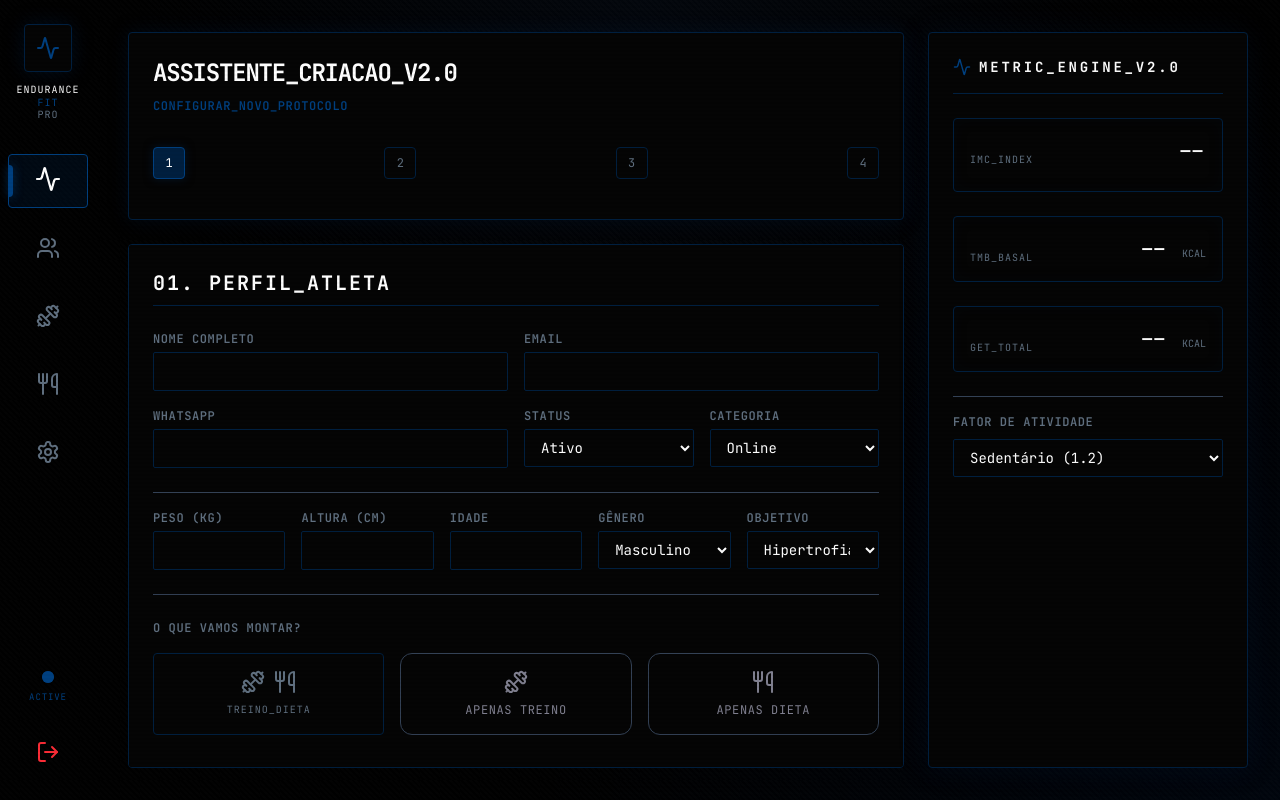
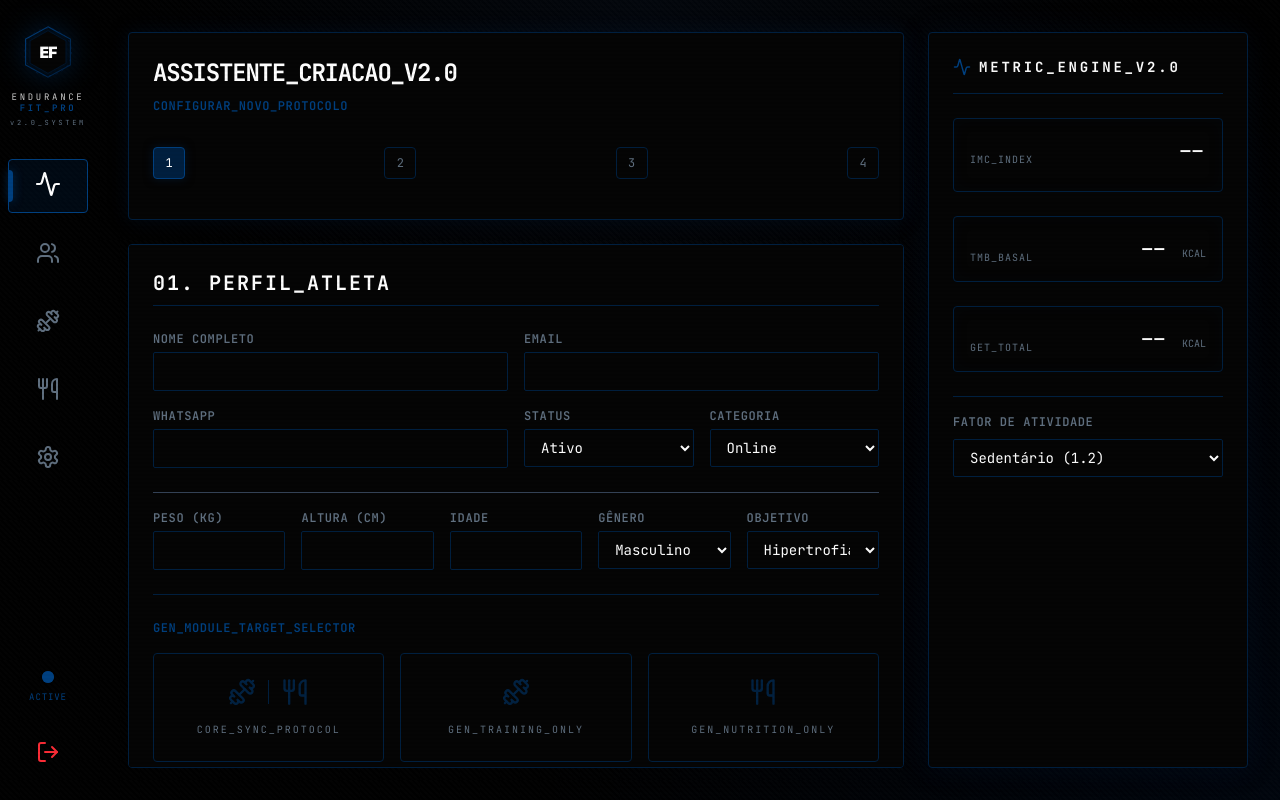
Before and after one commit to EnduranceFit/EnduranceFit-PRO-Official, a Next.js app: page / in a window 1280 px wide. Built offline with nearby package versions, Linux system fonts and the light colour scheme.

Commit message:
feat: premium logo v2.0 and fixed wizard navigation logic

```diff
--- a/components/Wizard.tsx
+++ b/components/Wizard.tsx
@@ -35,19 +35,24 @@ export default function Wizard() {
         <div className="flex flex-col items-center gap-8 w-full">
           {/* Logo */}
           <div className="flex flex-col items-center gap-3 w-full">
-            <div className="relative w-12 h-12 flex items-center justify-center rounded-sm bg-[#050505] border border-[#001F3F] shadow-[0_0_20px_rgba(0,31,63,0.4)]">
-              <Activity className="text-[#004080]" size={24} />
+            <div className="relative w-14 h-14 flex items-center justify-center">
+              <svg viewBox="0 0 100 100" className="w-full h-full drop-shadow-[0_0_15px_rgba(0,64,128,0.5)]">
+                <defs>
+                  <linearGradient id="logo-grad" x1="0%" y1="0%" x2="100%" y2="100%">
+                    <stop offset="0%" stopColor="#004080" />
+                    <stop offset="100%" stopColor="#001F3F" />
+                  </linearGradient>
+                </defs>
+                <path d="M50 5 L90 27 V73 L50 95 L10 73 V27 Z" fill="none" stroke="url(#logo-grad)" strokeWidth="2" />
+                <path d="M50 12 L82 30 V70 L50 88 L18 70 V30 Z" fill="#050505" stroke="#001F3F" strokeWidth="1" />
+                <text x="50" y="60" textAnchor="middle" fill="white" className="font-sans font-black text-[28px] tracking-tighter">EF</text>
+                <circle cx="50" cy="50" r="42" fill="none" stroke="#004080" strokeWidth="0.5" strokeDasharray="4 8" className="animate-[spin_20s_linear_infinite]" />
+              </svg>
             </div>
-            <div className="text-center font-mono text-[10px] tracking-widest leading-tight">
-              {(state.settings?.appName || 'ENDURANCEFIT PRO').toUpperCase().startsWith('ENDURANCEFIT') ? (
-                <>
-                  <span className="text-white block">ENDURANCE</span>
-                  <span className="text-[#004080] block">FIT</span>
-                  {(state.settings?.appName || 'ENDURANCEFIT PRO').substring(12) && <span className="text-[#607080] block">{(state.settings?.appName || 'ENDURANCEFIT PRO').substring(12)}</span>}
-                </>
-              ) : (
-                <span className="text-white block">{state.settings?.appName || 'ENDURANCEFIT PRO'}</span>
-              )}
+            <div className="text-center font-mono text-[9px] tracking-[0.3em] leading-tight">
+              <span className="text-white block opacity-80">ENDURANCE</span>
+              <span className="text-[#004080] block font-bold">FIT_PRO</span>
+              <span className="text-[#607080] block text-[7px] mt-1">v2.0_SYSTEM</span>
             </div>
           </div>
 
@@ -107,19 +112,16 @@ export default function Wizard() {
       {/* Main Content Area */}
       <main className="flex-1 h-full relative z-0 flex flex-col overflow-hidden">
         {/* Mobile Header */}
-        <header className="md:hidden flex items-center justify-between p-4 glass-panel border-b border-[#334155] z-20">
-          <div className="flex items-center gap-2">
-            <Activity className="text-[#3b82f6]" size={24} />
-            <span className="tech-heading text-lg">
-              {(state.settings?.appName || 'ENDURANCEFIT PRO').toUpperCase().startsWith('ENDURANCEFIT') ? (
-                <>
-                  <span className="text-white">ENDURANCE</span>
-                  <span className="text-blue-700">FIT</span>
-                  {(state.settings?.appName || 'ENDURANCEFIT PRO').substring(12)}
-                </>
-              ) : (
-                <span className="text-white">{state.settings?.appName || 'ENDURANCEFIT PRO'}</span>
-              )}
+        <header className="md:hidden flex items-center justify-between p-4 bg-[#050505] border-b border-[#001F3F] z-20">
+          <div className="flex items-center gap-3">
+             <div className="w-8 h-8 flex items-center justify-center">
+                <svg viewBox="0 0 100 100" className="w-full h-full">
+                  <path d="M50 5 L90 27 V73 L50 95 L10 73 V27 Z" fill="none" stroke="#004080" strokeWidth="4" />
+                  <text x="50" y="62" textAnchor="middle" fill="white" className="font-sans font-black text-[35px]">EF</text>
+                </svg>
+             </div>
+            <span className="tech-heading text-sm tracking-widest text-white uppercase">
+               SYSTEM_PRO_v2.0
             </span>
           </div>
           <button onClick={() => setMobileMenuOpen(!mobileMenuOpen)} className="text-white">
--- a/components/tabs/DashboardTab.tsx
+++ b/components/tabs/DashboardTab.tsx
@@ -24,6 +24,7 @@ export default function DashboardTab() {
 
   const [customWorkout, setCustomWorkout] = useState<Partial<WorkoutTemplate>>({ exercises: [] });
   const [customDiet, setCustomDiet] = useState<Partial<DietTemplate>>({ meals: [] });
+  const [isProcessing, setIsProcessing] = useState(false);
 
   // Athlete Form State
   const [athlete, setAthlete] = useState<Partial<Athlete>>({
@@ -118,14 +119,23 @@ export default function DashboardTab() {
       if (!athlete.name) return setModal({ type: 'alert', message: 'Nome é obrigatório' });
       if (!creationType) return setModal({ type: 'alert', message: 'Selecione o que deseja montar' });
 
-      // Eager saving
-      saveAthlete(athlete as Athlete);
-
-      if (creationType === 'diet') setStep(3);
-      else setStep(2);
+      setIsProcessing(true);
+      setTimeout(() => {
+        saveAthlete(athlete as Athlete);
+        if (creationType === 'diet') setStep(3);
+        else setStep(2);
+        setIsProcessing(false);
+      }, 800);
     } else if (step === 2) {
-      if (creationType === 'both') setStep(3);
-      else setStep(4);
+      if (creationType === 'both') {
+        setIsProcessing(true);
+        setTimeout(() => {
+          setStep(3);
+          setIsProcessing(false);
+        }, 600);
+      } else {
+        setStep(4);
+      }
     } else if (step === 3) {
       setStep(4);
     }
@@ -195,7 +205,21 @@ export default function DashboardTab() {
           </div>
         </div>
 
-        <div className="bg-[#050505] border border-[#001F3F] p-6 flex-1 overflow-y-auto rounded-sm">
+        <div className="bg-[#050505] border border-[#001F3F] p-6 flex-1 overflow-y-auto rounded-sm relative">
+          <AnimatePresence>
+            {isProcessing && (
+              <motion.div
+                initial={{ opacity: 0 }}
+                animate={{ opacity: 1 }}
+                exit={{ opacity: 0 }}
+                className="absolute inset-0 z-50 bg-black/80 backdrop-blur-md flex flex-col items-center justify-center p-6 text-center"
+              >
+                <div className="w-16 h-16 border-4 border-t-[#004080] border-r-transparent border-b-[#004080] border-l-transparent rounded-full animate-spin mb-4" />
+                <h3 className="tech-heading text-white text-lg animate-pulse tracking-widest">INITIALIZING_MODULE...</h3>
+                <p className="font-mono text-[10px] text-[#004080] mt-2">ACCESSING_KERNEL_v2.0_ENGINE</p>
+              </motion.div>
+            )}
+          </AnimatePresence>
           {step === 1 && (
             <motion.div initial={{ opacity: 0 }} animate={{ opacity: 1 }} className="space-y-6">
               <h3 className="tech-heading text-xl text-white border-b border-[#001F3F] pb-2">01. PERFIL_ATLETA</h3>
@@ -263,29 +287,45 @@ export default function DashboardTab() {
                 </div>
               </div>
 
-              <div className="pt-6 border-t border-[#334155]">
-                <h4 className="tech-label mb-4">O que vamos montar?</h4>
+              <div className="pt-6 border-t border-[#001F3F]">
+                <h4 className="tech-label mb-4 text-[#004080]">GEN_MODULE_TARGET_SELECTOR</h4>
                 <div className="grid grid-cols-1 md:grid-cols-3 gap-4">
                   <button
                     onClick={() => setCreationType('both')}
-                    className={clsx("p-4 border rounded-sm flex flex-col items-center gap-2 transition-all group", creationType === 'both' ? "border-[#004080] bg-[#001F3F]/20 text-white" : "border-[#001F3F] text-[#607080] hover:border-[#004080]")}
+                    className={clsx(
+                      "p-6 border rounded-sm flex flex-col items-center gap-4 transition-all group relative overflow-hidden",
+                      creationType === 'both' ? "border-[#004080] bg-[#001F3F]/20 text-white shadow-[0_0_20px_rgba(0,64,128,0.2)]" : "border-[#001F3F] text-[#607080] hover:border-[#004080] bg-transparent"
+                    )}
                   >
-                    <div className="flex gap-2 group-hover:scale-110 transition-transform"><Dumbbell size={24} /><Utensils size={24} /></div>
-                    <span className="font-mono uppercase tracking-widest text-[10px]">TREINO_DIETA</span>
+                    <div className="flex gap-3 group-hover:scale-110 transition-transform relative z-10">
+                      <Dumbbell size={28} className={creationType === 'both' ? "text-white" : "text-[#004080] opacity-50"} />
+                      <div className="w-px h-6 bg-[#001F3F] self-center" />
+                      <Utensils size={28} className={creationType === 'both' ? "text-white" : "text-[#004080] opacity-50"} />
+                    </div>
+                    <span className="font-mono uppercase tracking-[0.2em] text-[10px] relative z-10">CORE_SYNC_PROTOCOL</span>
+                    {creationType === 'both' && <div className="absolute inset-0 bg-gradient-to-br from-[#004080]/10 to-transparent animate-pulse" />}
                   </button>
+
                   <button
                     onClick={() => setCreationType('workout')}
-                    className={clsx("p-4 border rounded-xl flex flex-col items-center gap-2 transition-all", creationType === 'workout' ? "border-[#3b82f6] bg-[rgba(59,130,246,0.1)] text-[#3b82f6]" : "border-[#334155] text-[#808090] hover:border-[#808090]")}
+                    className={clsx(
+                      "p-6 border rounded-sm flex flex-col items-center gap-4 transition-all group relative overflow-hidden",
+                      creationType === 'workout' ? "border-[#004080] bg-[#001F3F]/20 text-white shadow-[0_0_20px_rgba(0,64,128,0.2)]" : "border-[#001F3F] text-[#607080] hover:border-[#004080]"
+                    )}
                   >
-                    <Dumbbell size={24} />
-                    <span className="font-mono uppercase tracking-wider text-xs">Apenas Treino</span>
+                    <Dumbbell size={28} className={creationType === 'workout' ? "text-white group-hover:scale-110 transition-transform" : "text-[#004080] opacity-50"} />
+                    <span className="font-mono uppercase tracking-[0.2em] text-[10px]">GEN_TRAINING_ONLY</span>
                   </button>
+
                   <button
                     onClick={() => setCreationType('diet')}
-                    className={clsx("p-4 border rounded-xl flex flex-col items-center gap-2 transition-all", creationType === 'diet' ? "border-[#3b82f6] bg-[rgba(59,130,246,0.1)] text-[#3b82f6]" : "border-[#334155] text-[#808090] hover:border-[#808090]")}
+                    className={clsx(
+                      "p-6 border rounded-sm flex flex-col items-center gap-4 transition-all group relative overflow-hidden",
+                      creationType === 'diet' ? "border-[#004080] bg-[#001F3F]/20 text-white shadow-[0_0_20px_rgba(0,64,128,0.2)]" : "border-[#001F3F] text-[#607080] hover:border-[#004080]"
+                    )}
                   >
-                    <Utensils size={24} />
-                    <span className="font-mono uppercase tracking-wider text-xs">Apenas Dieta</span>
+                    <Utensils size={28} className={creationType === 'diet' ? "text-white group-hover:scale-110 transition-transform" : "text-[#004080] opacity-50"} />
+                    <span className="font-mono uppercase tracking-[0.2em] text-[10px]">GEN_NUTRITION_ONLY</span>
                   </button>
                 </div>
               </div>
@@ -303,7 +343,7 @@ export default function DashboardTab() {
 
           {step === 2 && (
             <motion.div initial={{ opacity: 0 }} animate={{ opacity: 1 }} className="space-y-6">
-              <h3 className="tech-heading text-xl text-white border-b border-[#334155] pb-2">2. Configuração de Treino</h3>
+              <h3 className="tech-heading text-xl text-white border-b border-[#001F3F] pb-2">02. GEN_MODULE_WORKOUT</h3>
               <p className="text-[#808090] font-mono text-sm">Selecione um modelo ou crie do zero.</p>
 
               <div>
@@ -340,7 +380,7 @@ export default function DashboardTab() {
 
           {step === 3 && (
             <motion.div initial={{ opacity: 0 }} animate={{ opacity: 1 }} className="space-y-6">
-              <h3 className="tech-heading text-xl text-white border-b border-[#334155] pb-2">3. Configuração de Dieta</h3>
+              <h3 className="tech-heading text-xl text-white border-b border-[#001F3F] pb-2">03. GEN_MODULE_DIET</h3>
               <p className="text-[#808090] font-mono text-sm">Selecione um modelo ou crie do zero.</p>
 
               <div>
@@ -364,7 +404,7 @@ export default function DashboardTab() {
                 </select>
               </div>
 
-              <div className="border border-[#334155] rounded-xl p-4 bg-black/20">
+              <div className="border border-[#001F3F] rounded-sm p-4 bg-black/20">
                 <DietBuilder template={customDiet} onChange={setCustomDiet} />
               </div>
 
@@ -377,14 +417,14 @@ export default function DashboardTab() {
 
           {step === 4 && (
             <motion.div initial={{ opacity: 0 }} animate={{ opacity: 1 }} className="space-y-6">
-              <h3 className="tech-heading text-xl text-white border-b border-[#334155] pb-2">4. Revisar e Exportar</h3>
+              <h3 className="tech-heading text-xl text-white border-b border-[#001F3F] pb-2">04. FINALIZAR_PROTOCOLO</h3>
 
-              <div className="bg-[#1e293b] p-6 rounded-xl border border-[#3b82f6]">
+              <div className="bg-[#050505] p-6 rounded-sm border border-[#004080] shadow-[0_0_20px_rgba(0,64,128,0.1)]">
                 <div className="flex items-center gap-4 mb-4">
-                  <CheckCircle className="text-[#3b82f6]" size={32} />
+                  <CheckCircle className="text-[#004080]" size={32} />
                   <div>
-                    <h4 className="tech-heading text-lg text-white">Protocolo Pronto</h4>
-                    <p className="tech-label text-[#3b82f6]">Atleta: {athlete.name}</p>
+                    <h4 className="tech-heading text-lg text-white uppercase">SUCCESS_PROTO_GEN</h4>
+                    <p className="tech-label text-[#004080]">Atleta: {athlete.name}</p>
                   </div>
                 </div>
 
@@ -450,7 +490,7 @@ export default function DashboardTab() {
               </div>
             </div>
 
-            <div className="pt-4 border-t border-[#334155]">
+            <div className="pt-4 border-t border-[#001F3F]">
               <label className="tech-label block mb-2">Fator de Atividade</label>
               <select
                 className="tech-input"
--- a/components/tabs/NutritionTab.tsx
+++ b/components/tabs/NutritionTab.tsx
@@ -82,7 +82,7 @@ export default function NutritionTab() {
                 </div>
               </div>
 
-              <div className="flex justify-end gap-3 mt-4 pt-4 border-t border-[#334155]">
+              <div className="flex justify-end gap-3 mt-4 pt-4 border-t border-[#001F3F]">
                 <button onClick={() => setIsModalOpen(false)} className="tech-button-secondary">
                   Cancelar
                 </button>
@@ -106,7 +106,7 @@ export default function NutritionTab() {
               exit={{ scale: 0.95 }}
               className="glass-panel hardware-card p-6 max-w-md w-full flex flex-col gap-4"
             >
-              <div className="flex justify-between items-center border-b border-[#334155] pb-2">
+              <div className="flex justify-between items-center border-b border-[#001F3F] pb-2">
                 <h3 className="tech-heading text-lg text-white">{modal.type === 'confirm' ? 'Confirmação' : 'Aviso'}</h3>
                 <button onClick={() => setModal({ type: null, message: '' })} className="text-[#808090] hover:text-white">
                   <X size={20} />
--- a/components/tabs/ProtocolsTab.tsx
+++ b/components/tabs/ProtocolsTab.tsx
@@ -82,7 +82,7 @@ export default function ProtocolsTab() {
                 </div>
               </div>
 
-              <div className="flex justify-end gap-3 mt-4 pt-4 border-t border-[#334155]">
+              <div className="flex justify-end gap-3 mt-4 pt-4 border-t border-[#001F3F]">
                 <button onClick={() => setIsModalOpen(false)} className="tech-button-secondary">
                   Cancelar
                 </button>
@@ -107,7 +107,7 @@ export default function ProtocolsTab() {
               exit={{ scale: 0.95 }}
               className="glass-panel hardware-card p-6 max-w-md w-full flex flex-col gap-4"
             >
-              <div className="flex justify-between items-center border-b border-[#334155] pb-2">
+              <div className="flex justify-between items-center border-b border-[#001F3F] pb-2">
                 <h3 className="tech-heading text-lg text-white">{modal.type === 'confirm' ? 'Confirmação' : 'Aviso'}</h3>
                 <button onClick={() => setModal({ type: null, message: '' })} className="text-[#808090] hover:text-white">
                   <X size={20} />
```
Also changed, not shown: app/api/download/route.ts (+6 -1 lines).
